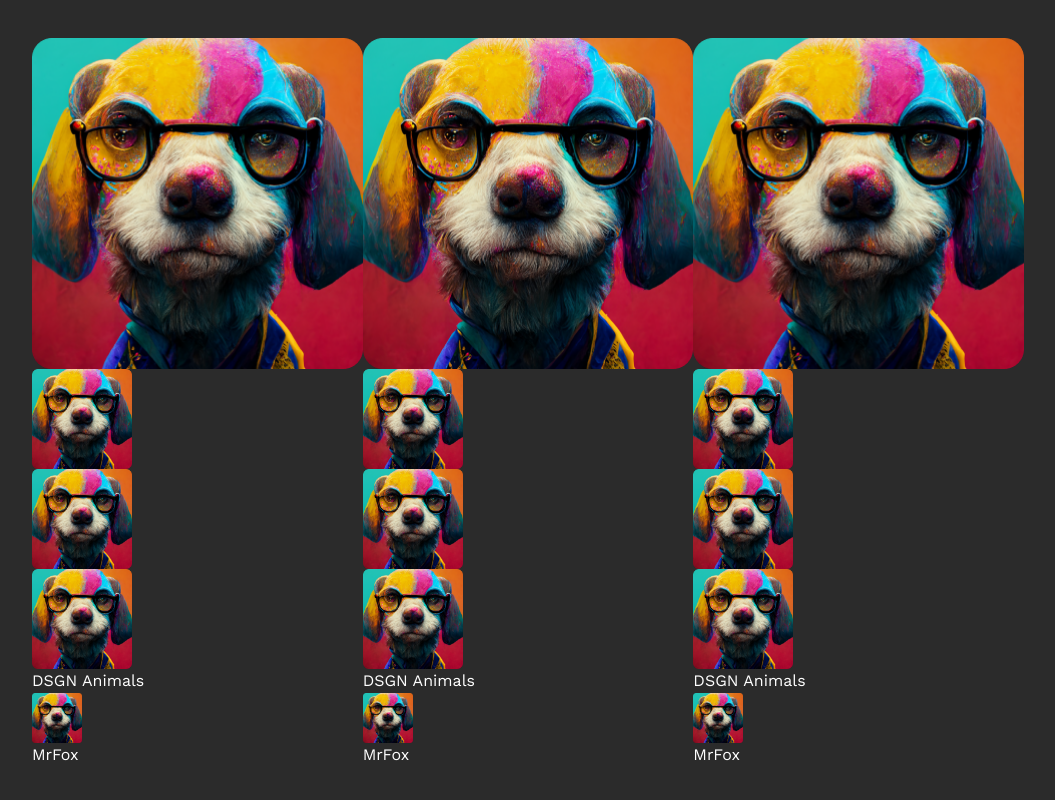
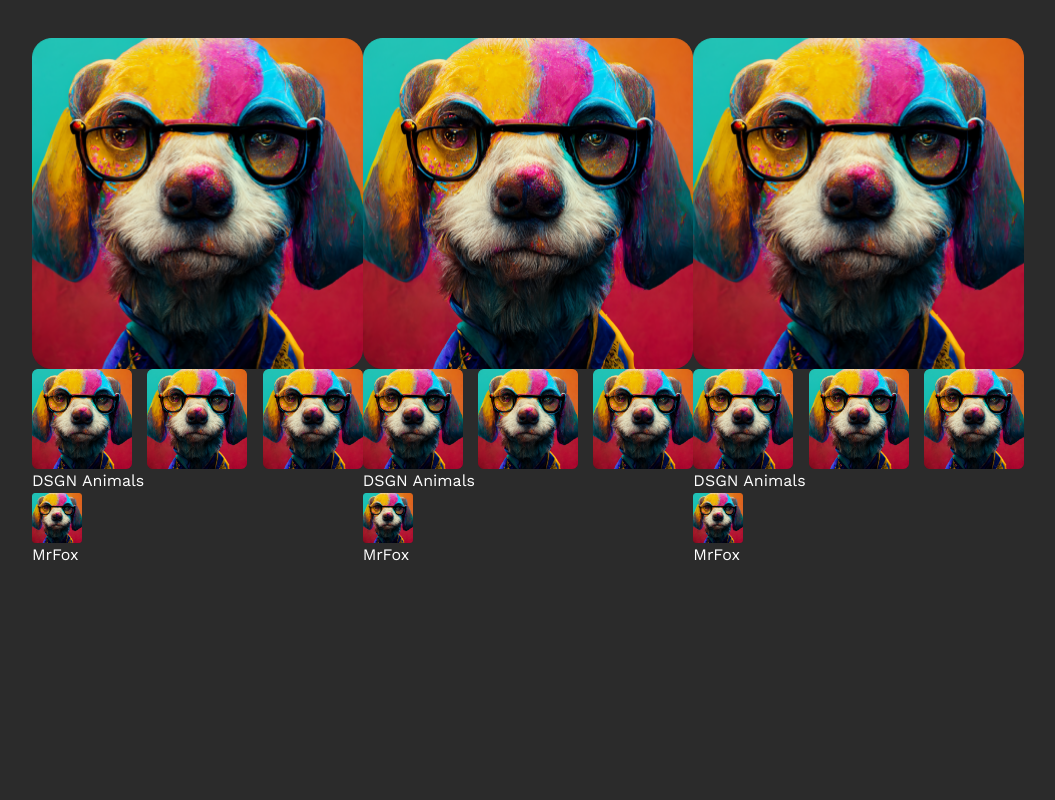
Before and after one commit to kingkwongsta/nft-marketplace, a Next.js app: page / in a window 1280 px wide. Shown: the part 928-1728 px from the top of the page, without its empty margins (112-1167 px from the left). After the commit the page ends 1559 px from the top, so only its background shows below. Built offline with nearby package versions, Linux system fonts and the light colour scheme.

Commit message:
removed bootstrap and added some tailwind styling

```diff
--- a/components/trendingcard.jsx
+++ b/components/trendingcard.jsx
@@ -1,48 +1,36 @@
 import React from "react";
 import Image from "next/image";
-import Container from "react-bootstrap/Container";
-import Row from "react-bootstrap/Row";
-import Col from "react-bootstrap/Col";
 import trendPlaceholder from "../public/images/Trending-Placeholder.png";
 import styles from "./trending.module.css";
 
 export default function TrendingCard({}) {
   return (
     <div className="trending-card">
-      <Row noGutters={true} width={350}>
-        <Col noGutters={true}>
       <Image src={trendPlaceholder} alt="absdf" width={350} />
-        </Col>
-      </Row>
-      <Row noGutters={true}>
-        {/* <Col className={styles.smallImgCont} sm={4}> */}
-        <Col className={styles.smallImgCont}>
+      <div className="trending-card-second flex justify-between">
         <Image
           className={styles.smallImage}
           src={trendPlaceholder}
           alt="absdf"
         />
-        </Col>
-        <Col className={styles.smallImgCont}>
         <Image
           className={styles.smallImage}
           src={trendPlaceholder}
           alt="absdf"
         />
-        </Col>
-        <Col className={styles.smallImgCont}>
         <Image
           className={styles.smallImage}
           src={trendPlaceholder}
           alt="absdf"
         />
-        </Col>
-      </Row>
+      </div>
+      <div className="trending-card-info">
         <h3 className="trending-collection-name">DSGN Animals</h3>
         <div className="trending-collection-info">
           <Image src={trendPlaceholder} alt="weree" width={50} />
           <span className="trending-collection-creator">MrFox</span>
         </div>
       </div>
+    </div>
   );
 }
```
Lines whose indentation alone changed are shown as unchanged.
